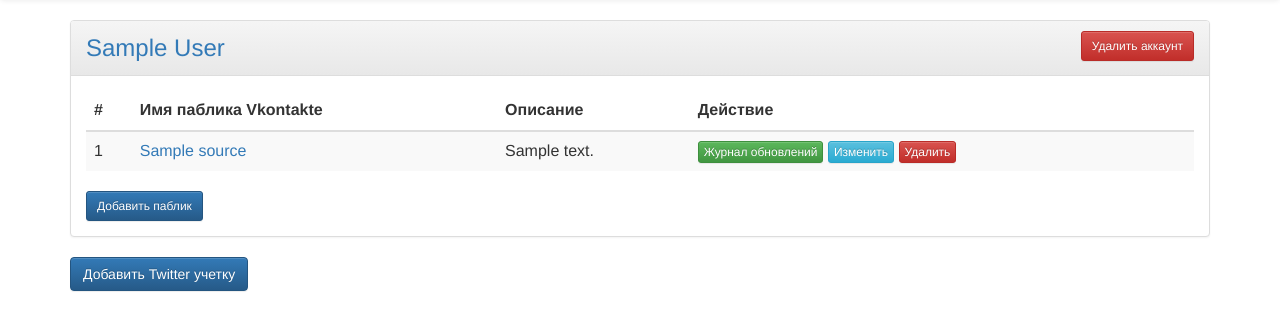
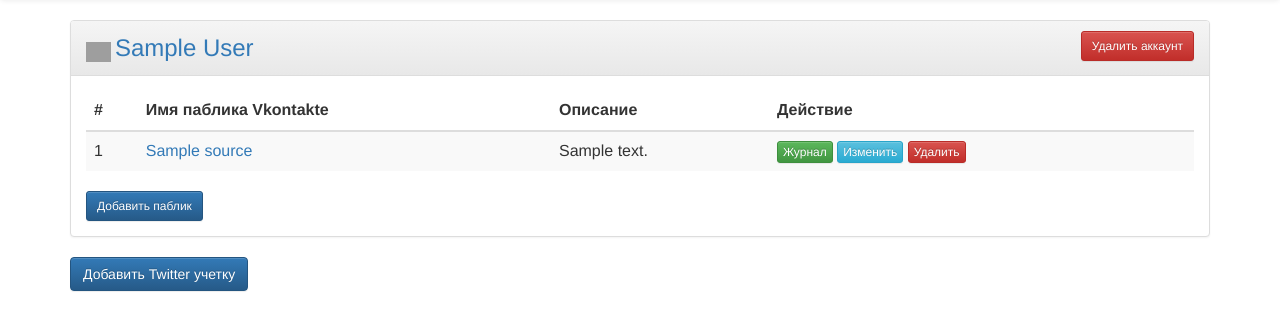
Before and after one commit to n0madic/vk2twitter, a PHP site: page /admin.php in a window 1280 px wide. Shown: the part 52-383 px from the top of the page. Run offline with PHP 8.4, Linux system fonts and the light colour scheme; the visitor is signed in with stand-in values (Sample User, id 1); tables that the repository leaves empty hold one stand-in row (values such as "Sample post"); data that the repository does not hold is empty; some libraries are stand-ins or nearby versions; grey boxes are pictures that could not be loaded.

Commit message:
Add twitter logo

```diff
--- a/admin.php
+++ b/admin.php
@@ -347,6 +347,7 @@ while ($row = $destination_list->fetch_assoc()) {
 ?>
 	<div class="panel panel-default">
 		<div class="panel-heading">
+			<img src="http://g.twimg.com/Twitter_logo_blue.png" alt="Twitter" height="20" width="25">
 			<font size="5"><a href="http://twitter.com/<? echo $row['name'];?>" target="_blank"><? echo $row['display_name'];?></a></font>
 			<?if (empty($row['oauth_token']) || empty($row['oauth_token_secret']))  {
 				echo '<a class="btn btn-warning btn-sm" href=get_access_token.php?id='.$dest_id.'>Требуется OAuth авторизация в Твиттере</a>';
@@ -378,7 +379,7 @@ while ($row = $destination_list->fetch_assoc()) {
 			echo '<tr><td>'.$index.'</td><td><a href=https://vk.com/'.$srow['name'].' target="_blank">'.$srow['name'].'</a></td><td>'.$srow['description'].'</td>';
 ?>
 			<td>
-			<a class="btn btn-success btn-xs" href="showlog.php?id=<? echo $srow['id'];?>&notnull">Журнал обновлений</a>
+			<a class="btn btn-success btn-xs" href="showlog.php?id=<? echo $srow['id'];?>&notnull">Журнал</a>
 			<button class="btn btn-info btn-xs" data-toggle="modal" onClick="triggerEditModal('<? echo $srow['name'];?>','<? echo $srow['description'];?>','<? echo $srow['id'];?>')">Изменить</button>
 			<a class="btn btn-danger btn-xs" href="?public_delete=<? echo $srow['id'];?>">Удалить</a>
 			</td>
```
